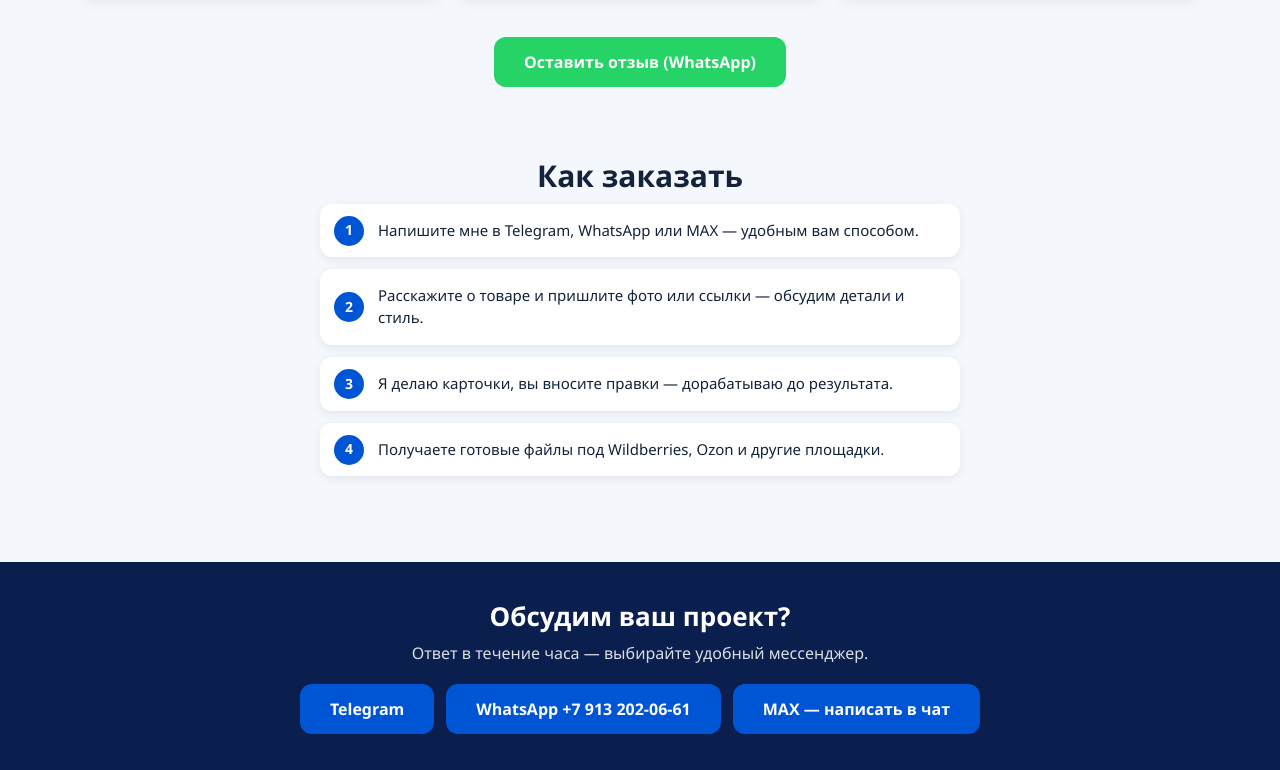
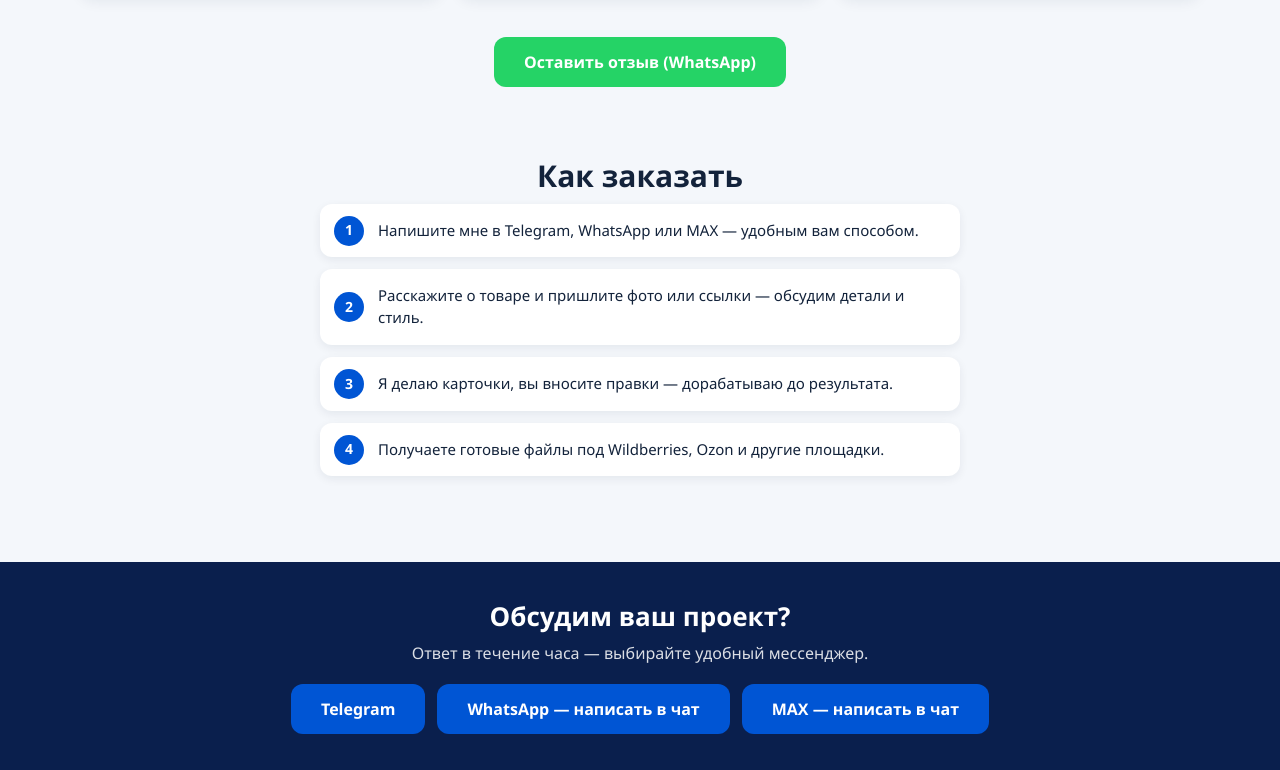
Before and after one commit to Yan154rus/vitrina, a plain HTML site: page index.html in a window 1280 px wide. Shown: the part 3205-3975 px from the top of the page. Drawn offline with Linux system fonts and the light colour scheme; no server answers.

Commit message:
Update index.html

```diff
--- a/index.html
+++ b/index.html
@@ -142,7 +142,7 @@ footer p{opacity:.85;margin-bottom:20px}
   <p>Ответ в течение часа — выбирайте удобный мессенджер.</p>
   <div class="cta">
     <a class="btn" href="https://t.me/yan154rus">Telegram</a>
-    <a class="btn" href="https://wa.me/79132020661">WhatsApp +7 913 202-06-61</a>
+    <a class="btn" href="https://wa.me/79132020661">WhatsApp — написать в чат</a>
     <a class="btn" href="https://max.ru/u/f9LHodD0cOLwuUPQuZ7zm31R6KTZ_88Hg81eCLafyPz0O401BqC7r77-Twc">MAX — написать в чат</a>
   </div>
 </div></footer>
```
